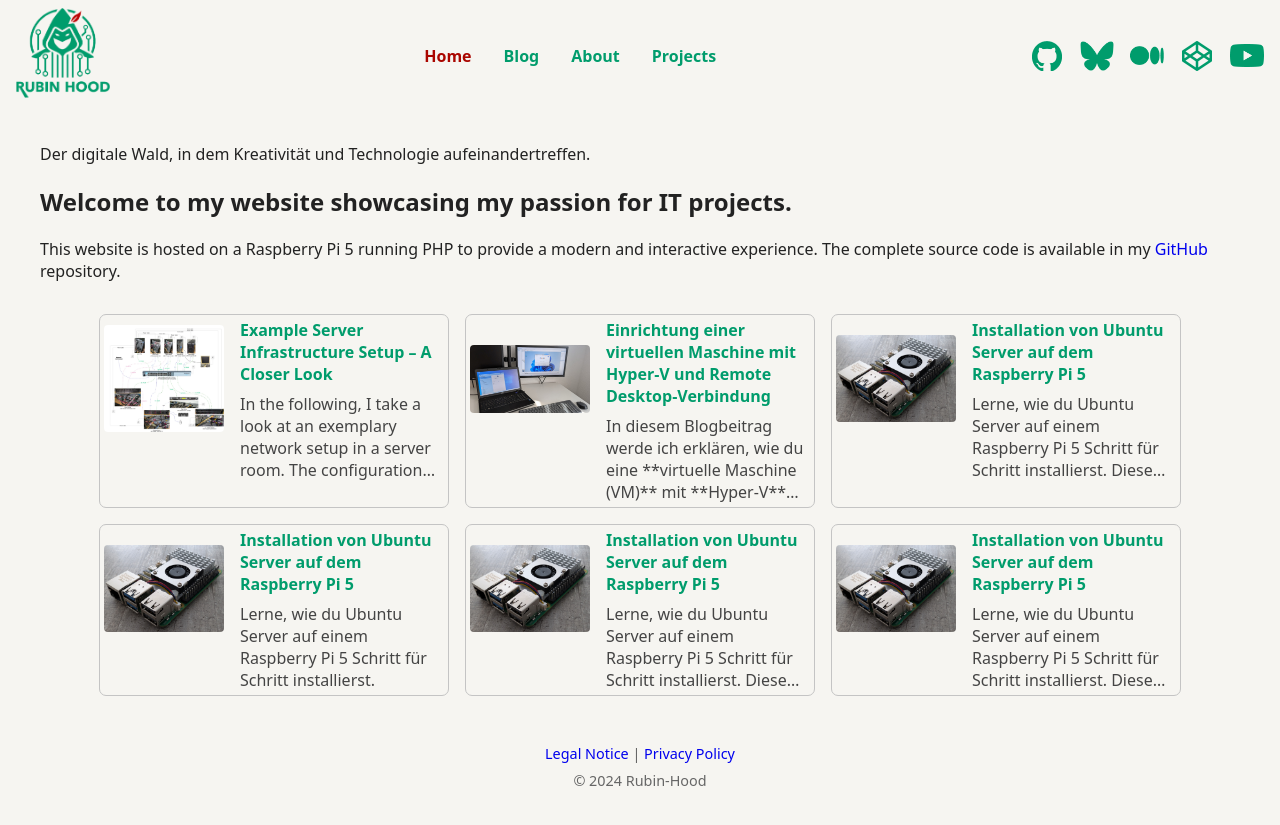
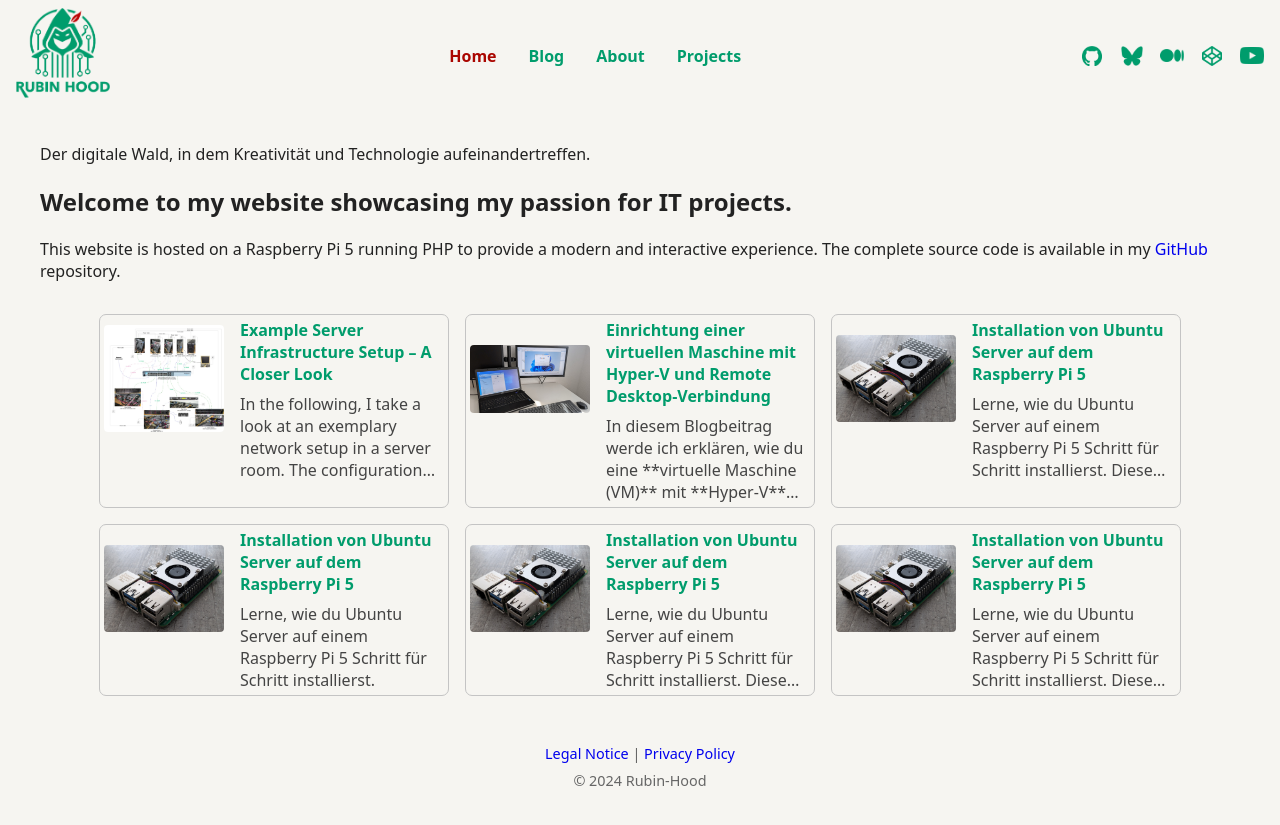
Before and after one commit to rubin-hood/rubinhood-blog, a Jekyll site: the page built from index.md, in a window 1280 px wide. Shown: the top 825 px of the page. Built offline with Jekyll 4.4.1, drawn with Linux system fonts in a browser that asks for light colours.

Commit message:
Update style.css

```diff
--- a/assets/css/style.css
+++ b/assets/css/style.css
@@ -74,8 +74,8 @@ a {
 .icon-link {
   display: inline-block;             /* Jedes Icon nebeneinander platzieren wie Text */
   position: relative;                /* Kind-Elemente (Bilder) können absolut positioniert werden */
-  width: 34px;                       /* Breite für das Icon (bei Bedarf je nach Icon anpassen) */
-  height: 30px;                      /* Höhe für das Icon */
+  width: 24px;                       /* Breite für das Icon (bei Bedarf je nach Icon anpassen) */
+  height: 20px;                      /* Höhe für das Icon */
   overflow: hidden;                  /* Verhindert, dass größere Bilder herausragen */
   vertical-align: middle;            /* Zentriert Icon mit Text (falls daneben) */
 }
```
